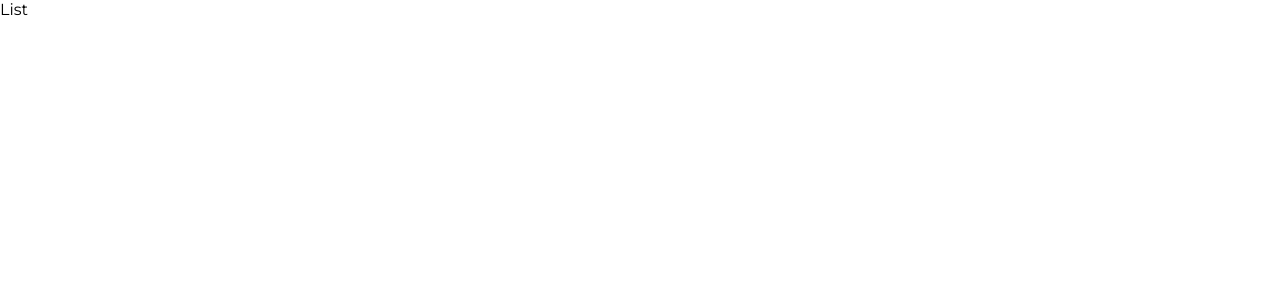
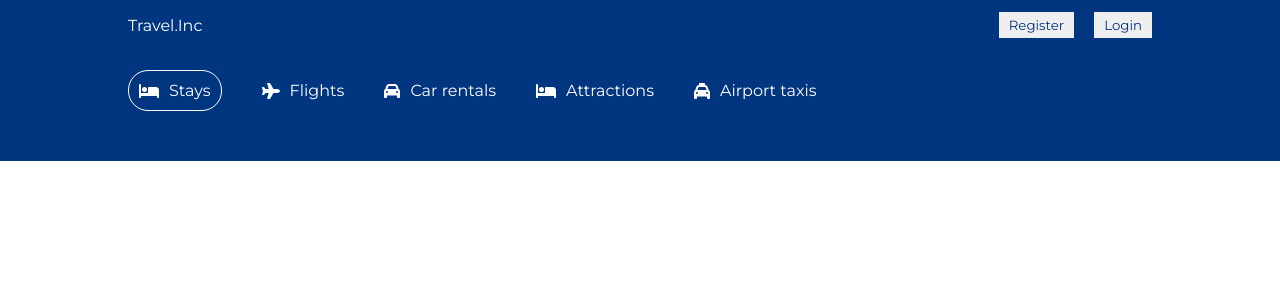
Before and after one commit to dhirendralive9/react-travel-booking-app, a React (Create React App) app: page /hotels in a window 1280 px wide. Shown: the top 300 px of the page. Built offline with nearby package versions, Linux system fonts and the light colour scheme.

Commit message:
added header to hotels page and removed margins.

```diff
--- a/src/components/header/Header.jsx
+++ b/src/components/header/Header.jsx
@@ -9,7 +9,7 @@
 import { DateRange } from 'react-date-range';
 
 
-const Header = () => {
+const Header = ({type}) => {
     const [openDate, setOpenDate] = useState(false);
 
     const [date, setDate] = useState([
@@ -39,7 +39,9 @@
 
   return (
     <div className='header'>
-        <div className="headerContainer">
+        <div className={
+          type === "list" ? "headerContainer listMode" : "headerContainer"
+        }>
             <div className="headerList">
                      <div className="headerListItem active">
                      <FontAwesomeIcon icon={faBed} />
@@ -62,6 +64,8 @@
                       <span>Airport taxis</span>
                     </div>
             </div>
+            {type !== "list" && (
+               <>
             <h1 className="headerTitle">Book Hotels around the world,with best price.</h1>
             <p className="headerDesc">Lorem ipsum dolor, sit amet consectetur adipisicing elit. Unde sunt nostrum, nam optio fuga doloribus eligendi commodi maiores natus necessitatibus</p>
             <button className="headerBtn">Sign in / Register</button>
@@ -121,6 +125,8 @@
                     <button className="headerBtn">Search</button>
                 </div>
             </div>
+            </>
+        )}
       </div>
     </div>
   )
--- a/src/pages/list/List.jsx
+++ b/src/pages/list/List.jsx
@@ -1,8 +1,13 @@
 import React from 'react'
+import Header from '../../components/header/Header';
+import Navbar from '../../components/navbar/Navbar';
 
 const List = () => {
   return (
-    <div>List</div>
+    <div>
+      <Navbar/>
+      <Header type="list"/>
+    </div>
   )
 }
 
```
